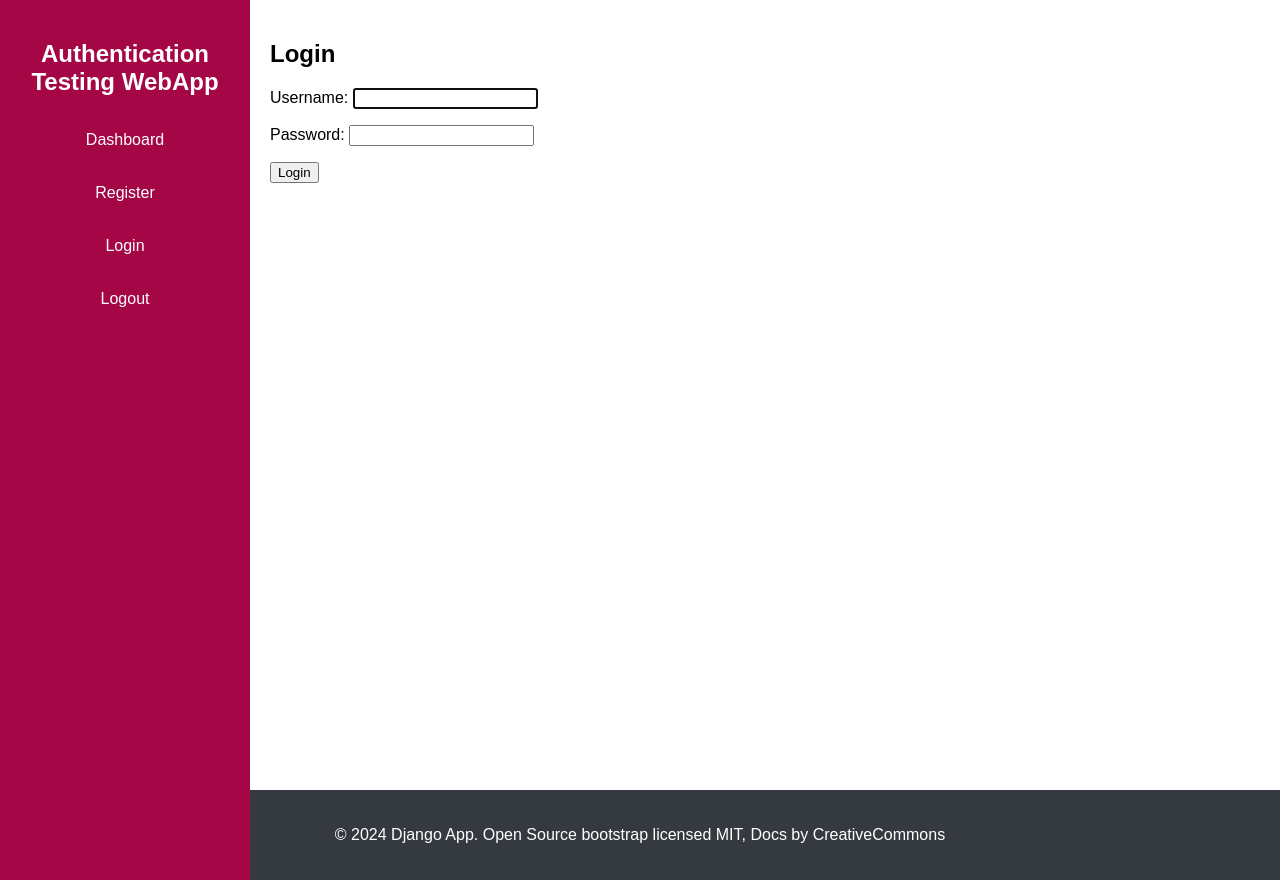
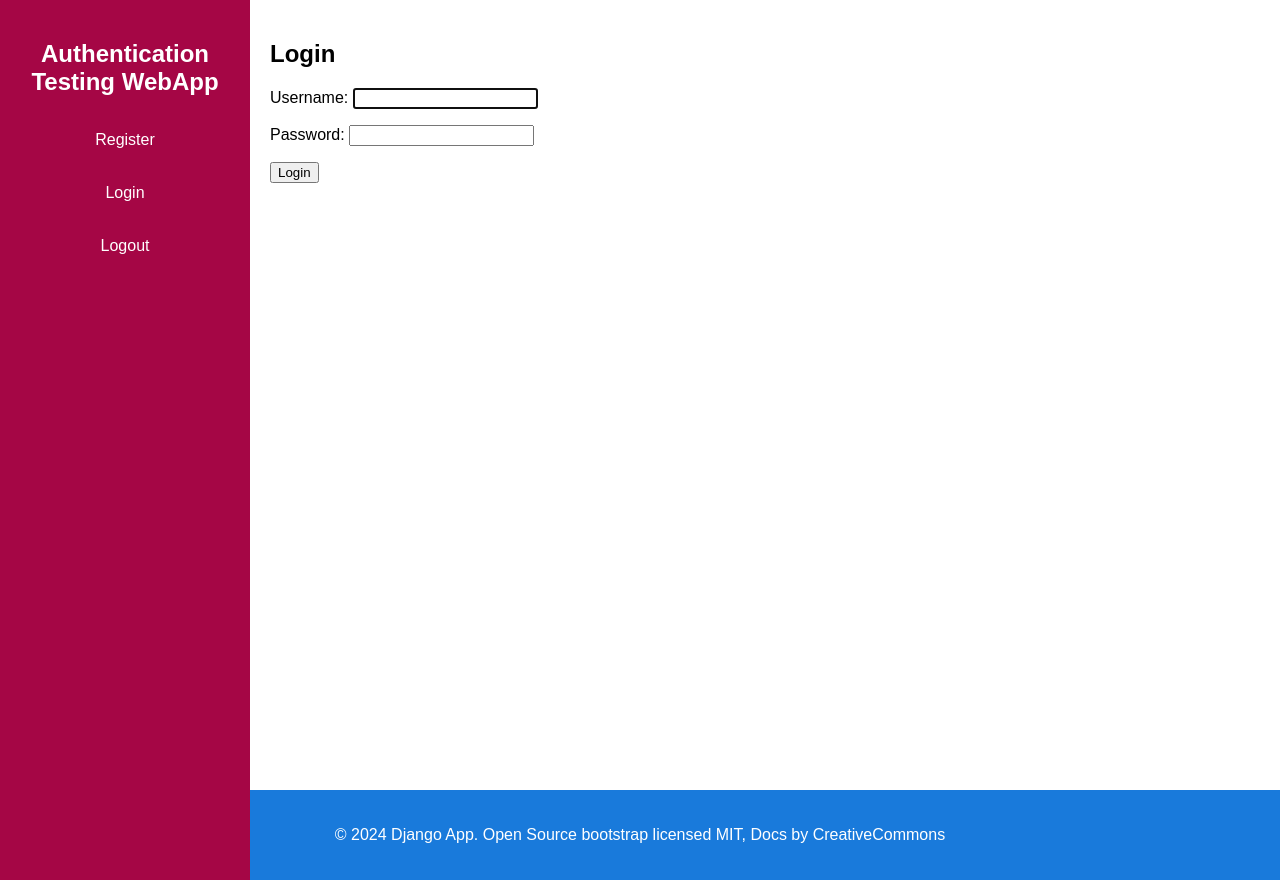
Before and after one commit to mivehk/djangoAuthApp, a Django app: page /djAuthApp/ in a window 1280 px wide. Run offline with Django 4.2, Linux system fonts and the light colour scheme.

Commit message:
updated base.html

```diff
--- a/djAuthApp/templates/base.html
+++ b/djAuthApp/templates/base.html
@@ -3,7 +3,7 @@
 <head>
     <meta charset="UTF-8">
     <meta name="viewport" content="width=device-width, initial-scale=1.0">
-    <title>{% block title %}My App{% endblock %}</title>
+    <title>{% block title %}django Authentication App{% endblock %}</title>
     <style>
         body {
             font-family: Arial, sans-serif;
@@ -43,11 +43,11 @@
         }
 
         .active {
-            background-color: #1abc9c;
+            background-color: #d6b962;
         }
         footer {
             margin-top: 40px;
-            background-color: #343a40;
+            background-color: #197adb;
             color: white;
             padding: 20px 0;
             text-align: center;
@@ -57,9 +57,9 @@
 <body>
     <div class="sidebar">
         <h2 style="text-align: center;">Authentication Testing WebApp</h2>
-        <a href="{% url 'dashboard' %}" class="{% if request.path == '/myAuthApp/dashboard/' %}active{% endif %}">Dashboard</a>
-        <a href="{% url 'register' %}" class="{% if request.path == '/myAuthApp/register/' %}active{% endif %}">Register</a>
-        <a href="{% url 'login' %}" class="{% if request.path == '/myAuthApp/login/' %}active{% endif %}">Login</a>
+        <!--<a href="{% url 'dashboard' %}" class="{% if request.path == '/djAuthApp/dashboard/' %}active{% endif %}">Dashboard</a> -->
+        <a href="{% url 'register' %}" class="{% if request.path == '/djAuthApp/register/' %}active{% endif %}">Register</a>
+        <a href="{% url 'login' %}" class="{% if request.path == '/djAuthApp/login/' %}active{% endif %}">Login</a>
         <a href="{% url 'logout' %}">Logout</a>
     </div>
 
```
